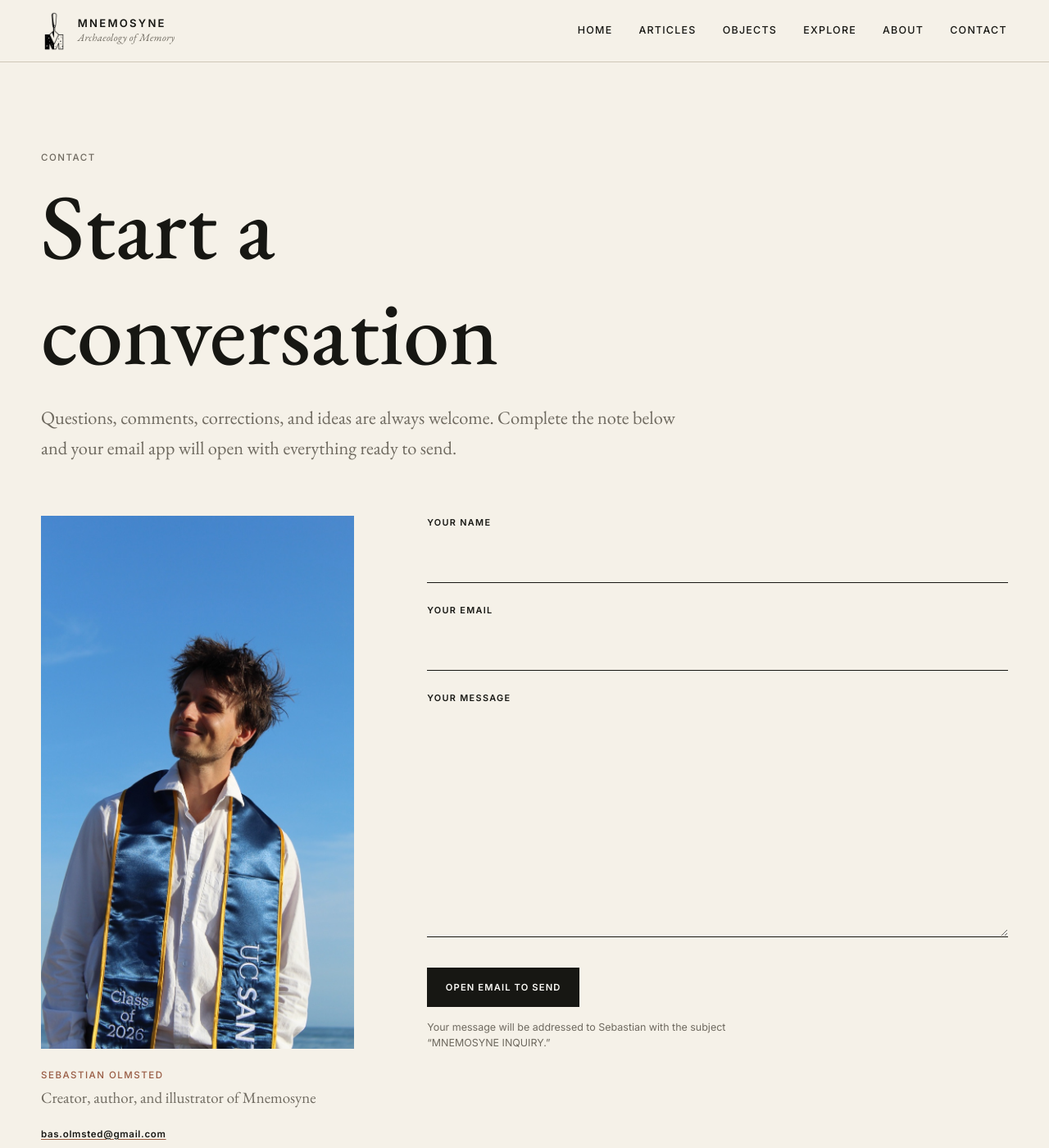
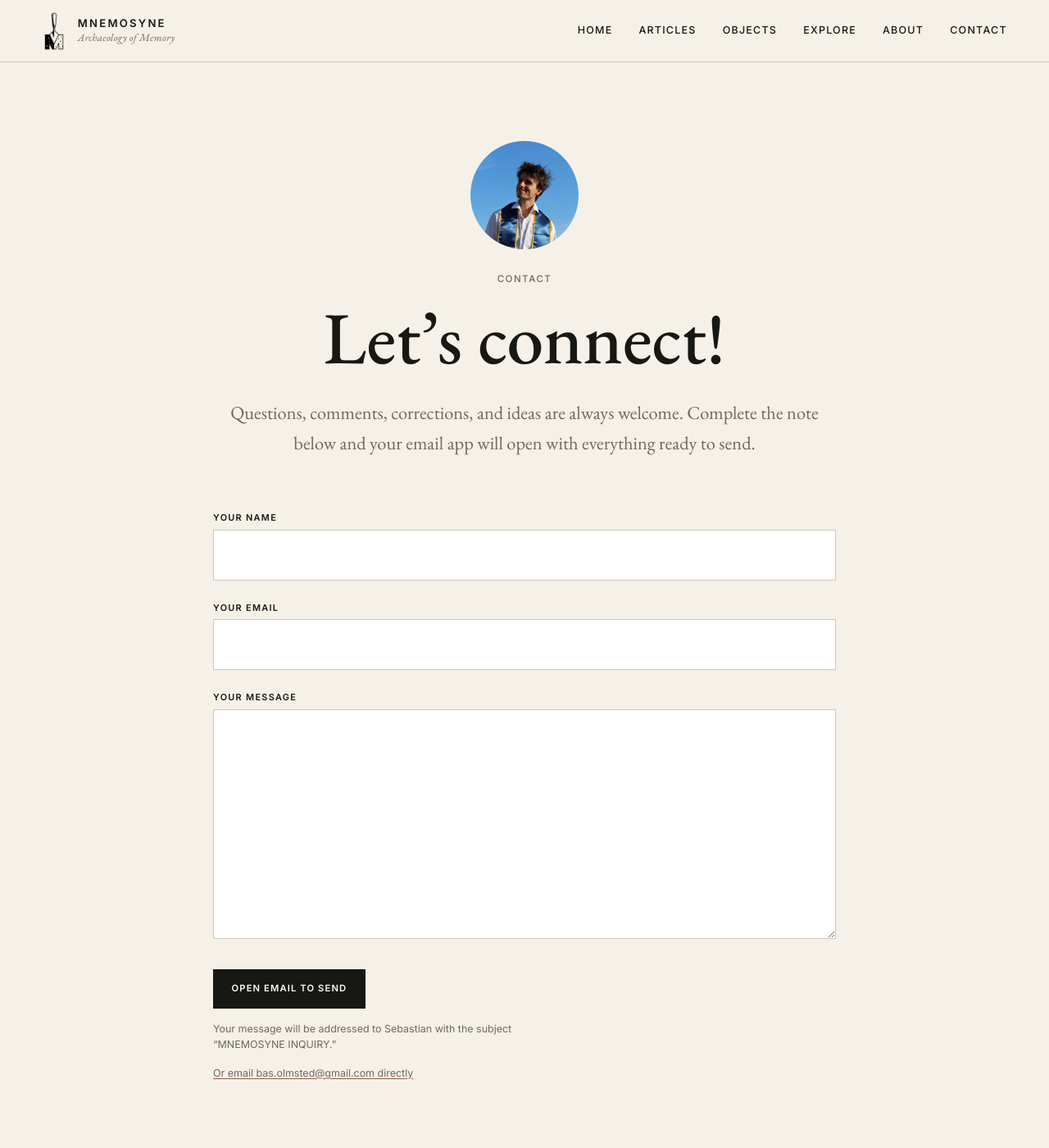
Before and after one commit to basolmsted-blip/mnemosyne-online, a Jekyll site: the page built from contact.html, in a window 1280 px wide and 1400 px high. Shown: the whole window at 82% size. Built offline with Jekyll 4.4.1, drawn with Linux system fonts in a browser that asks for light colours.

Commit message:
Refine homepage contact and article layouts

```diff
--- a/_layouts/default.html
+++ b/_layouts/default.html
@@ -13,7 +13,7 @@
     {% if page.title == 'Home' %}
     <link rel="preload" as="image" href="{{ '/assets/images/articles/banana/banana-hero-image.jpg' | relative_url }}">
     {% endif %}
-    <link rel="stylesheet" href="{{ '/assets/css/style.css' | relative_url }}?v=27">
+    <link rel="stylesheet" href="{{ '/assets/css/style.css' | relative_url }}?v=28">
   </head>
   <body{% if page.title == 'Home' %} class="home-page"{% endif %}>
     <a class="skip-link" href="#main-content">Skip to content</a>
@@ -21,6 +21,6 @@
     {% include header.html %}
     {{ content }}
     {% include footer.html %}
-    <script src="{{ '/assets/js/site.js' | relative_url }}?v=4" defer></script>
+    <script src="{{ '/assets/js/site.js' | relative_url }}?v=5" defer></script>
   </body>
 </html>
--- a/archive.html
+++ b/archive.html
@@ -20,7 +20,7 @@ seo_description: "Browse every Mnemosyne Archaeology essay by title, subject, re
       <label><input type="radio" name="article-type" value="perspective"><span>Perspectives</span></label>
       <label><input type="radio" name="article-type" value="investigation"><span>Investigations</span></label>
     </fieldset>
-    <label for="article-search-input">Search the articles</label>
+    <label for="article-search-input">Search</label>
     <div class="article-search__field">
       <input id="article-search-input" type="search" placeholder="Try “banana”, “Paestum”, or “Red Sea”" autocomplete="off" data-article-search-input>
       <button type="reset">Clear</button>
--- a/assets/css/style.css
+++ b/assets/css/style.css
@@ -390,25 +390,25 @@ h1, h2, h3, h4, h5, h6 { line-height: 1.15 !important; }
 .topic-directory a:hover { border-color: var(--ink); color: var(--ink); }
 .archive-item__topics { justify-content: flex-start; margin-top: 1rem; }
 
-.archive-page .page-header { max-width: 980px; }
-.archive-page .page-header h1 { max-width: 10ch; }
-.archive-page .page-header > p:last-child { max-width: 780px; line-height: 1.48; }
+.archive-page .page-header { max-width: 900px; margin-inline: auto; text-align: center; }
+.archive-page .page-header h1 { max-width: none; font-size: clamp(3.25rem, 7vw, 5.75rem); }
+.archive-page .page-header > p:last-child { max-width: 780px; margin-inline: auto; line-height: 1.48; }
 .archive-list { border-top: 1px solid var(--line); }
 .archive-item {
-  grid-template-columns: minmax(190px, 29%) minmax(0, 1fr);
-  gap: clamp(1.5rem, 4vw, 4rem);
+  grid-template-columns: 150px minmax(0, 1fr);
+  gap: clamp(1.5rem, 3vw, 3rem);
   align-items: center;
   padding: clamp(2rem, 4vw, 3.25rem) 0;
 }
-.archive-item__thumbnail { display: block; overflow: hidden; background: var(--figure-paper); }
+.archive-item__thumbnail { display: block; overflow: hidden; background: transparent; }
 .archive-item__thumbnail img {
   display: block;
   width: 100%;
-  aspect-ratio: 4 / 3;
-  object-fit: cover;
+  aspect-ratio: 1;
+  object-fit: contain;
   transition: transform .3s ease;
 }
-.archive-item:hover .archive-item__thumbnail img { transform: scale(1.025); }
+.archive-item:hover .archive-item__thumbnail img { transform: scale(1.018); }
 .archive-item__meta {
   display: flex;
   flex-wrap: wrap;
@@ -428,14 +428,14 @@ h1, h2, h3, h4, h5, h6 { line-height: 1.15 !important; }
 .article-filter {
   display: flex;
   flex-wrap: wrap;
-  gap: .65rem;
+  gap: .75rem;
   margin: 0 0 2.25rem;
   padding: 0;
   border: 0;
 }
 .article-filter legend {
   width: 100%;
-  margin-bottom: .15rem;
+  margin-bottom: .75rem;
   font: 600 .68rem/1 var(--sans);
   letter-spacing: .12em;
   text-transform: uppercase;
@@ -468,11 +468,12 @@ h1, h2, h3, h4, h5, h6 { line-height: 1.15 !important; }
 .article-search__field {
   display: grid;
   grid-template-columns: minmax(0, 1fr) auto;
-  border-bottom: 1px solid var(--ink);
+  border: 1px solid var(--line);
+  background: #fff;
 }
 .article-search input {
   min-width: 0;
-  padding: .85rem 0;
+  padding: .9rem 1rem;
   border: 0;
   outline: 0;
   background: transparent;
@@ -481,6 +482,7 @@ h1, h2, h3, h4, h5, h6 { line-height: 1.15 !important; }
 }
 .article-search input::placeholder { color: var(--muted); opacity: .75; }
 .article-search button {
+  padding-inline: 1rem;
   border: 0;
   background: transparent;
   color: var(--muted);
@@ -499,8 +501,8 @@ h1, h2, h3, h4, h5, h6 { line-height: 1.15 !important; }
   grid-template-columns: 132px minmax(0, 1fr);
   gap: clamp(1.5rem, 4vw, 3.5rem);
   align-items: center;
-  margin: clamp(2.25rem, 4vw, 4rem) auto 0;
-  padding: clamp(1.5rem, 3vw, 2.5rem) 0 clamp(2.25rem, 4vw, 3.5rem);
+  margin: 0 auto;
+  padding: clamp(2.25rem, 4vw, 3.5rem) 0;
   border-bottom: 1px solid var(--line);
 }
 .welcome-banner > img {
@@ -516,17 +518,18 @@ h1, h2, h3, h4, h5, h6 { line-height: 1.15 !important; }
 .welcome-banner p + p { margin-top: .65rem !important; }
 .welcome-banner a { color: inherit; text-decoration-color: var(--accent); text-underline-offset: .2em; }
 
-.contact-layout {
-  display: grid;
-  grid-template-columns: minmax(260px, .7fr) minmax(0, 1.3fr);
-  gap: clamp(2.5rem, 7vw, 7rem);
-  align-items: start;
-}
-.contact-card { margin: 0; }
-.contact-card img { width: 100%; aspect-ratio: 4 / 5; object-fit: cover; object-position: center 34%; margin-bottom: 1.5rem; }
-.contact-card .eyebrow { margin: 0 0 .4rem; color: var(--accent); }
-.contact-card p:not(.eyebrow) { margin: 0 0 .8rem; color: var(--muted); line-height: 1.4; }
-.contact-card a { color: inherit; font: 600 .72rem/1.4 var(--sans); letter-spacing: .06em; text-underline-offset: .2em; }
+.contact-page .page-header { max-width: 760px; margin-inline: auto; text-align: center; }
+.contact-page .page-header h1 { font-size: clamp(3.1rem, 7vw, 5.75rem); }
+.contact-page .page-header > p:last-child { margin-inline: auto; }
+.contact-page__portrait {
+  width: 132px;
+  height: 132px;
+  margin: 0 auto 1.75rem;
+  border-radius: 50%;
+  object-fit: cover;
+  object-position: center 31%;
+}
+.contact-layout { max-width: 760px; margin-inline: auto; }
 .contact-form { padding-top: .2rem; }
 .contact-form__field { margin-bottom: 1.75rem; }
 .contact-form label {
@@ -539,18 +542,17 @@ h1, h2, h3, h4, h5, h6 { line-height: 1.15 !important; }
 .contact-form input,
 .contact-form textarea {
   width: 100%;
-  padding: .85rem 0;
-  border: 0;
-  border-bottom: 1px solid var(--ink);
+  padding: .9rem 1rem;
+  border: 1px solid var(--line);
   border-radius: 0;
   outline: 0;
-  background: transparent;
+  background: #fff;
   color: var(--ink);
   font: inherit;
 }
 .contact-form textarea { min-height: 180px; resize: vertical; }
 .contact-form input:focus,
-.contact-form textarea:focus { border-bottom-color: var(--accent); box-shadow: 0 2px 0 var(--accent); }
+.contact-form textarea:focus { border-color: var(--accent); box-shadow: 0 0 0 1px var(--accent); }
 .contact-form button {
   min-height: 48px;
   padding: .8rem 1.35rem;
@@ -564,6 +566,7 @@ h1, h2, h3, h4, h5, h6 { line-height: 1.15 !important; }
 }
 .contact-form button:hover { background: var(--accent); border-color: var(--accent); }
 .contact-form > p { max-width: 54ch; margin: 1rem 0 0; color: var(--muted); font: .78rem/1.5 var(--sans); }
+.contact-form > p a { color: inherit; text-underline-offset: .2em; }
 
 .related-articles {
   width: min(1120px, calc(100% - 2rem));
@@ -596,24 +599,20 @@ h1, h2, h3, h4, h5, h6 { line-height: 1.15 !important; }
   .topic-group__articles { grid-template-columns: 1fr; }
   .archive-page .page-header h1 { font-size: clamp(3.2rem, 15vw, 5rem); }
   .archive-page .page-header > p:last-child { font-size: 1.12rem; }
-  .archive-item { grid-template-columns: 112px minmax(0, 1fr); gap: 1.25rem; align-items: start; }
-  .archive-item__thumbnail img { aspect-ratio: 1; }
+  .archive-item { grid-template-columns: 1fr; gap: 0; align-items: start; }
+  .archive-item__thumbnail { display: none; }
   .archive-item h2 { font-size: clamp(1.65rem, 7.5vw, 2.25rem); }
   .archive-item__excerpt,
   .archive-item__topics { display: none; }
   .archive-item__meta { font-size: .58rem; }
-  .welcome-banner { grid-template-columns: 88px minmax(0, 1fr); width: calc(100% - 3rem); }
-  .welcome-banner > img { width: 88px; height: 88px; }
+  .welcome-banner { grid-template-columns: 1fr; width: calc(100% - 3rem); text-align: center; }
+  .welcome-banner > img { width: 96px; height: 96px; margin-inline: auto; }
+  .welcome-banner .eyebrow { text-align: center; }
   .welcome-banner p:not(.eyebrow) { font-size: 1rem; }
-  .contact-layout { grid-template-columns: 1fr; }
-  .contact-card { display: grid; grid-template-columns: 96px minmax(0, 1fr); column-gap: 1.25rem; align-items: start; }
-  .contact-card img { grid-row: 1 / span 3; width: 96px; margin: 0; }
 }
 
 @media (max-width: 480px) {
-  .archive-item { grid-template-columns: 88px minmax(0, 1fr); gap: 1rem; }
-  .welcome-banner { grid-template-columns: 1fr; }
-  .welcome-banner > img { width: 96px; height: 96px; }
+  .archive-item { grid-template-columns: 1fr; }
 }
 
 /* Homepage editorial redesign */
@@ -799,37 +798,50 @@ h1, h2, h3, h4, h5, h6 { line-height: 1.15 !important; }
   bottom: clamp(3.5rem, 8vh, 6rem);
   display: flex;
   flex-direction: column;
-  justify-content: space-around;
-  min-width: 54px;
-  padding-left: 1rem;
-  border-left: 2px solid rgba(255,255,255,.72);
+  width: 118px;
+  min-width: 0;
 }
 .cover-hero__rail a {
-  display: grid;
-  grid-template-columns: 1.5rem auto;
-  gap: .45rem;
-  align-items: center;
+  position: relative;
+  display: block;
+  flex: 1;
   color: rgba(255,255,255,.62);
   font: 600 .62rem/1 var(--sans);
   letter-spacing: .1em;
   text-decoration: none;
   text-transform: uppercase;
 }
-.cover-hero__rail a::before {
+.cover-hero__rail a::after {
   content: "";
   position: absolute;
-  left: -4px;
-  width: 6px;
-  height: 6px;
-  border-radius: 50%;
-  background: var(--surface-dark);
-  box-shadow: 0 0 0 1.5px rgba(255,255,255,.78);
-}
+  top: 0;
+  right: 0;
+  bottom: 0;
+  width: 15px;
+  border: 1px solid rgba(255,255,255,.72);
+  border-bottom: 0;
+  background: rgba(4,10,10,.16);
+  transition: background-color .2s ease;
+}
+.cover-hero__rail a:last-child::after { border-bottom: 1px solid rgba(255,255,255,.72); }
+.cover-hero__rail span { position: absolute; top: 50%; right: 28px; transform: translateY(-50%); }
 .cover-hero__rail a.is-current { color: #fff; }
-.cover-hero__rail a.is-current::before { background: #fff; }
-.cover-hero__rail small { font: inherit; opacity: 0; transform: translateX(-.3rem); transition: opacity .2s ease, transform .2s ease; }
+.cover-hero__rail a.is-current::after { background: rgba(255,255,255,.9); }
+.cover-hero__rail small {
+  position: absolute;
+  top: 50%;
+  right: 50px;
+  padding: .45rem .55rem;
+  background: rgba(8,12,11,.82);
+  color: #fff;
+  font: inherit;
+  opacity: 0;
+  white-space: nowrap;
+  transform: translate(.3rem, -50%);
+  transition: opacity .2s ease, transform .2s ease;
+}
 .cover-hero__rail a:hover small,
-.cover-hero__rail a:focus-visible small { opacity: 1; transform: translateX(0); }
+.cover-hero__rail a:focus-visible small { opacity: 1; transform: translate(0, -50%); }
 .cover-hero--empty { min-height: 75vh; background: var(--ink); }
 
 .home-section {
@@ -1307,10 +1319,11 @@ h1, h2, h3, h4, h5, h6 { line-height: 1.15 !important; }
     top: 5.5rem;
     right: .65rem;
     bottom: 2.2rem;
-    min-width: 25px;
-    padding-left: .45rem;
+    width: 48px;
   }
-  .cover-hero__rail a { grid-template-columns: 1.3rem; font-size: .54rem; }
+  .cover-hero__rail a { font-size: .54rem; }
+  .cover-hero__rail a::after { width: 10px; }
+  .cover-hero__rail span { right: 17px; }
   .cover-hero__rail small { display: none; }
 
   .home-section { width: min(100% - 3rem, 640px); padding-block: 4.5rem; }
--- a/assets/js/site.js
+++ b/assets/js/site.js
@@ -101,6 +101,32 @@ if (siteHeader && document.body.classList.contains('home-page')) {
   window.addEventListener('load', updateHeader);
   window.addEventListener('hashchange', updateHeader);
   window.addEventListener('scroll', updateHeader, { passive: true });
+}
+
+const homepageRail = document.querySelector('.cover-hero__rail');
+
+if (homepageRail && 'IntersectionObserver' in window) {
+  const railLinks = [...homepageRail.querySelectorAll('a[href^="#"]')];
+  const railSections = railLinks
+    .map((link) => {
+      const target = document.querySelector(link.getAttribute('href'));
+      return target?.closest('section') || target;
+    })
+    .filter(Boolean);
+  const railObserver = new IntersectionObserver((entries) => {
+    const visible = entries
+      .filter((entry) => entry.isIntersecting)
+      .sort((a, b) => b.intersectionRatio - a.intersectionRatio)[0];
+    if (!visible) return;
+    railLinks.forEach((link) => {
+      const target = document.querySelector(link.getAttribute('href'));
+      const active = target === visible.target || target?.closest('section') === visible.target;
+      link.classList.toggle('is-current', active);
+      if (active) link.setAttribute('aria-current', 'location');
+      else link.removeAttribute('aria-current');
+    });
+  }, { rootMargin: '-30% 0px -45%', threshold: [0, .15, .35] });
+  railSections.forEach((section) => railObserver.observe(section));
 }
 
 const featuredCarousel = document.querySelector('[data-featured-carousel]');
--- a/contact.html
+++ b/contact.html
@@ -8,19 +8,13 @@ seo_description: "Contact Sebastian Olmsted, creator, author, and illustrator of
 
 <main id="main-content" class="page-shell contact-page">
   <header class="page-header">
+    <img class="contact-page__portrait" src="{{ '/assets/images/sebastian-olmsted.jpg' | relative_url }}" alt="Sebastian Olmsted" width="240" height="240">
     <p class="eyebrow">Contact</p>
-    <h1>Start a conversation</h1>
+    <h1>Let’s connect!</h1>
     <p>Questions, comments, corrections, and ideas are always welcome. Complete the note below and your email app will open with everything ready to send.</p>
   </header>
 
   <div class="contact-layout">
-    <aside class="contact-card">
-      <img src="{{ '/assets/images/sebastian-olmsted.jpg' | relative_url }}" alt="Sebastian Olmsted" width="520" height="650">
-      <p class="eyebrow">Sebastian Olmsted</p>
-      <p>Creator, author, and illustrator of Mnemosyne</p>
-      <a href="mailto:bas.olmsted@gmail.com?subject=MNEMOSYNE%20INQUIRY">bas.olmsted@gmail.com</a>
-    </aside>
-
     <form class="contact-form" data-contact-form>
       <div class="contact-form__field">
         <label for="contact-name">Your name</label>
@@ -36,6 +30,7 @@ seo_description: "Contact Sebastian Olmsted, creator, author, and illustrator of
       </div>
       <button type="submit">Open email to send</button>
       <p>Your message will be addressed to Sebastian with the subject “MNEMOSYNE INQUIRY.”</p>
+      <p><a href="mailto:bas.olmsted@gmail.com?subject=MNEMOSYNE%20INQUIRY">Or email bas.olmsted@gmail.com directly</a></p>
     </form>
   </div>
 </main>
--- a/index.html
+++ b/index.html
@@ -59,9 +59,9 @@ seo_description: "Mnemosyne Archaeology publishes illustrated, rigorously resear
   <aside class="welcome-banner" aria-labelledby="welcome-banner-title">
     <img src="{{ '/assets/images/sebastian-olmsted.jpg' | relative_url }}" alt="Sebastian Olmsted, creator, author, and illustrator of Mnemosyne" width="240" height="240" loading="lazy">
     <div>
-      <p class="eyebrow" id="welcome-banner-title">A note from Sebastian</p>
-      <p>Hello and welcome! My name is Sebastian Olmsted. I am the creator, author, and illustrator of Mnemosyne. Feel free to look around. I hope you enjoy!</p>
-      <p>If you have any questions or comments, contact me <a href="{{ '/contact/' | relative_url }}">here</a>.</p>
+      <p class="eyebrow" id="welcome-banner-title">A note from the author</p>
+      <p>Hello and welcome! My name is Sebastian Olmsted. I am the creator, author, and illustrator of Mnemosyne, a public archaeology project aimed at exploring how this discipline shapes our memories and interpretations of the past and present. Please feel free to take a look around and I hope you enjoy!</p>
+      <p>If you have any questions or comments, please contact me <a href="{{ '/contact/' | relative_url }}">here</a>.</p>
     </div>
   </aside>
 
```
